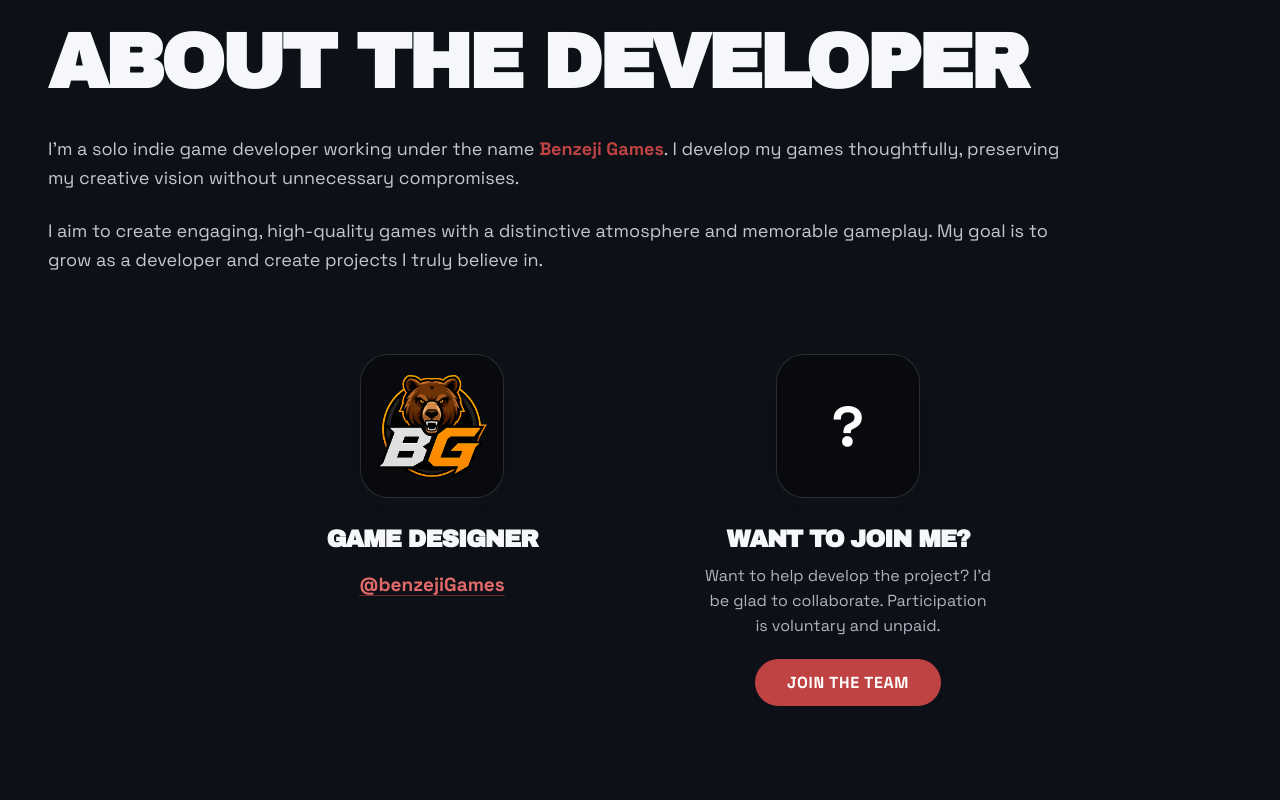
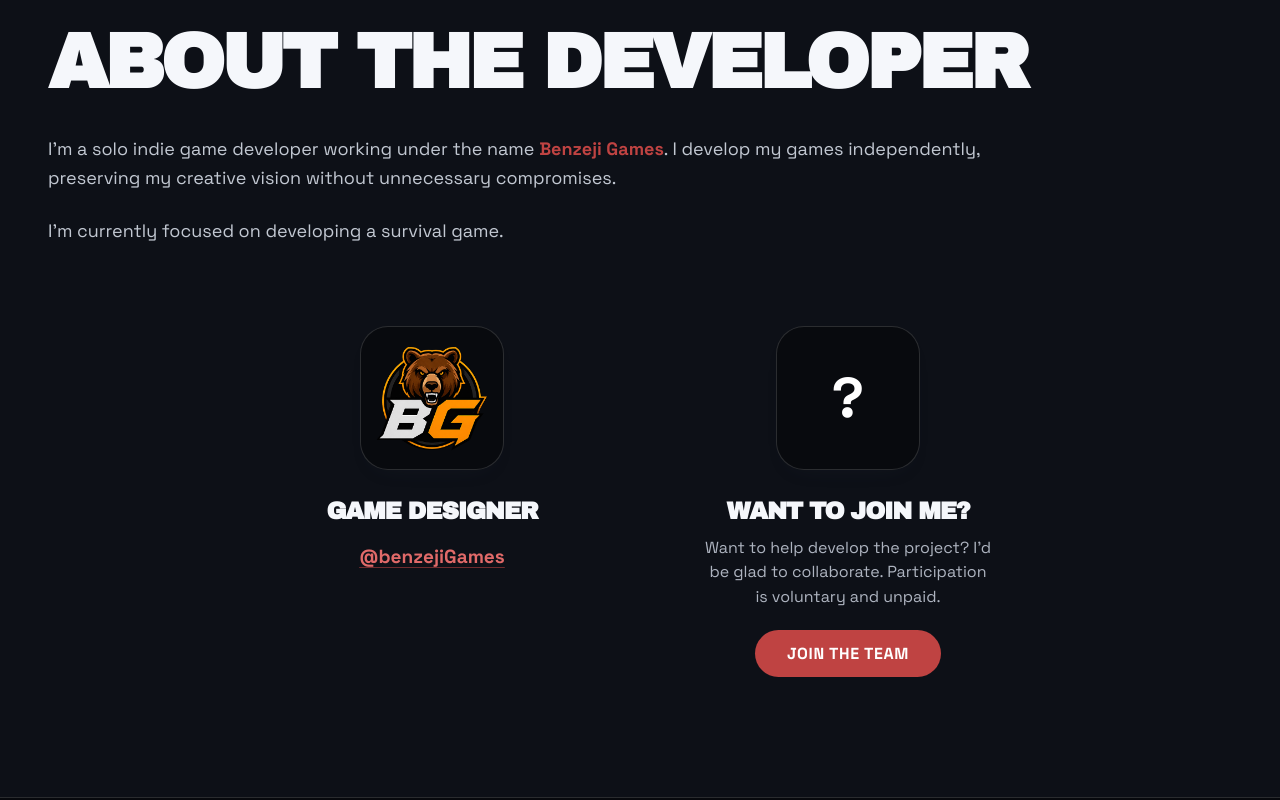
Before and after one commit to benzeji/benzeji.github.io, a website: page index.html in a window 1280 px wide. Shown: the part 1840-2640 px from the top of the page. Drawn offline with Linux system fonts and the light colour scheme.

Commit message:
Version 0.0.14

```diff
--- a/index.html
+++ b/index.html
@@ -84,8 +84,8 @@
           <div class="about-copy">
             <h2 class="section-title" data-i18n="about.title">About the Developer</h2>
             <div class="about-text">
-              <p data-about-description1>I'm a solo indie game developer working under the name <strong>Benzeji Games</strong>. I develop my games thoughtfully, preserving my creative vision without unnecessary compromises.</p>
-              <p data-i18n="about.description2">I aim to create engaging, high-quality games with a distinctive atmosphere and memorable gameplay. My goal is to grow as a developer and create projects I truly believe in.</p>
+              <p data-about-description1>I'm a solo indie game developer working under the name <strong>Benzeji Games</strong>. I develop my games independently, preserving my creative vision without unnecessary compromises.</p>
+              <p data-i18n="about.description2">I'm currently focused on developing a survival game.</p>
             </div>
           </div>
           <div class="team-grid">
--- a/script.js
+++ b/script.js
@@ -91,8 +91,8 @@ const translations = {
     },
     about: {
       title: "About the Developer",
-      description1: "I'm a solo indie game developer working under the name Benzeji Games. I develop my games thoughtfully, preserving my creative vision without unnecessary compromises.",
-      description2: "I aim to create engaging, high-quality games with a distinctive atmosphere and memorable gameplay. My goal is to grow as a developer and create projects I truly believe in.",
+      description1: "I'm a solo indie game developer working under the name Benzeji Games. I develop my games independently, preserving my creative vision without unnecessary compromises.",
+      description2: "I'm currently focused on developing a survival game.",
       gameDesigner: "Game Designer",
       joinUs: "Want to join me?",
       joinUsDescription: "Want to help develop the project? I'd be glad to collaborate. Participation is voluntary and unpaid.",
@@ -203,8 +203,8 @@ const translations = {
     },
     about: {
       title: "О разработчике",
-      description1: "Я — независимый разработчик игр, работающий под именем Benzeji Games. Я создаю игры самостоятельно и вдумчиво, сохраняя своё творческое видение без лишних компромиссов.",
-      description2: "Я стремлюсь создавать увлекательные, качественные игры с особенной атмосферой и запоминающимся игровым опытом. Моя цель — расти как разработчик и создавать проекты, в которые я действительно верю.",
+      description1: "Я — независимый разработчик игр, работающий под именем Benzeji Games. Я создаю игры самостоятельно, сохраняя своё творческое видение без лишних компромиссов.",
+      description2: "Сейчас я сосредоточен на разработке игры в жанре выживания.",
       gameDesigner: "Геймдизайнер",
       joinUs: "Хотите присоединиться?",
       joinUsDescription: "Хотите помочь с развитием проекта? Буду рад сотрудничеству. Участие — на энтузиазме, добровольное и без оплаты.",
@@ -249,7 +249,7 @@ const translations = {
     },
     careers: {
       title: "Стать частью команды",
-      subtitle: "Хотите стать частью Benzeji Games? Работа над проектом ведётся на энтузиазме — участие добровольное и без оплаты. Отправьте короткое представление и ссылки на ваши работы. Если мы подойдём друг другу, я свяжусь с вами.",
+      subtitle: "Хотите стать частью Benzeji Games? Работа над проектом ведётся на энтузиазме. Участие добровольное и без оплаты. Отправьте короткое представление и ссылки на ваши работы. Если мы подойдём друг другу, я свяжусь с вами.",
       contactForm: "Форма связи",
       whatToInclude: "Что указать",
       role: "Желаемая роль (арт / дизайн / разработка / продюсирование).",
```
